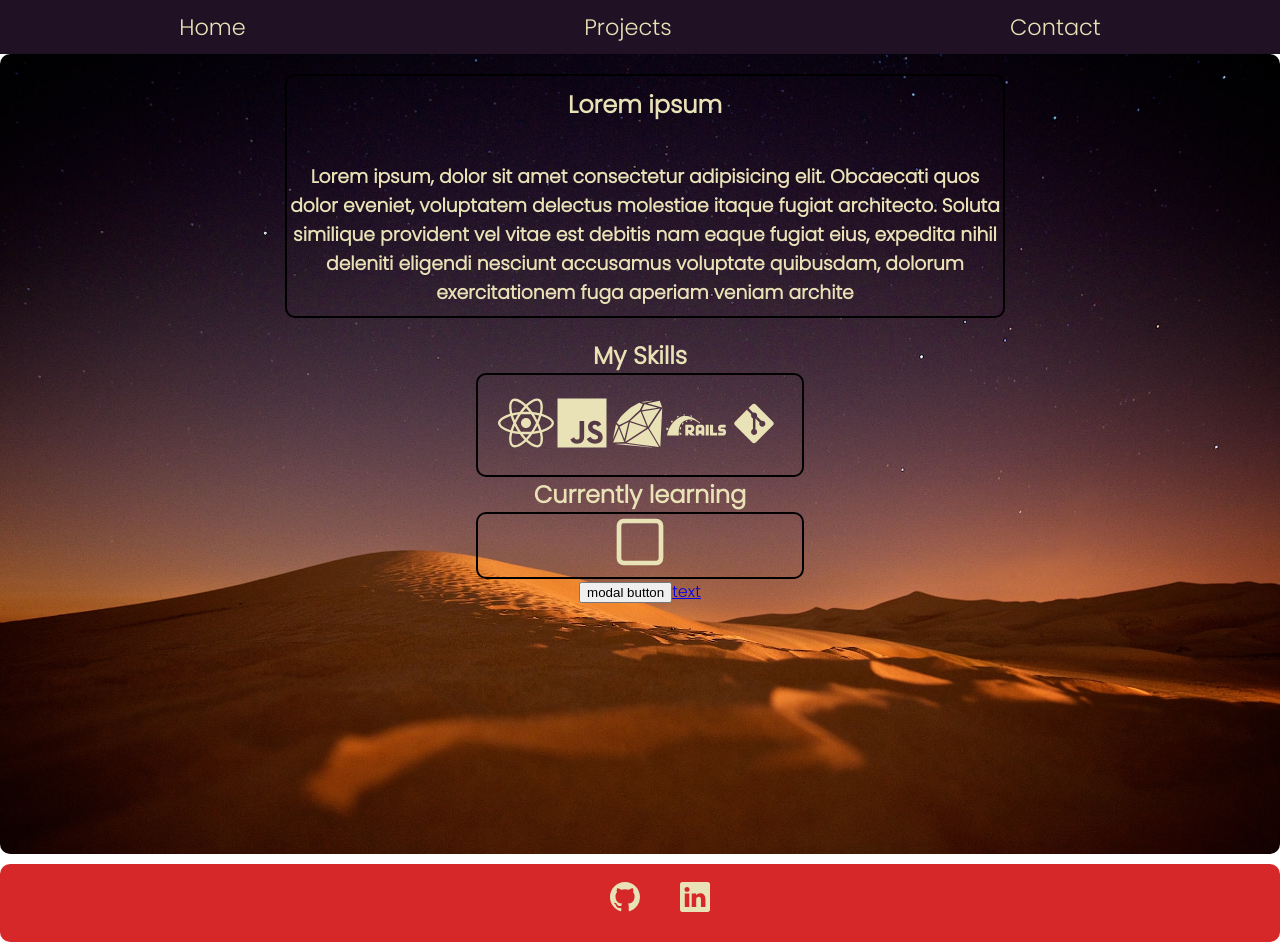
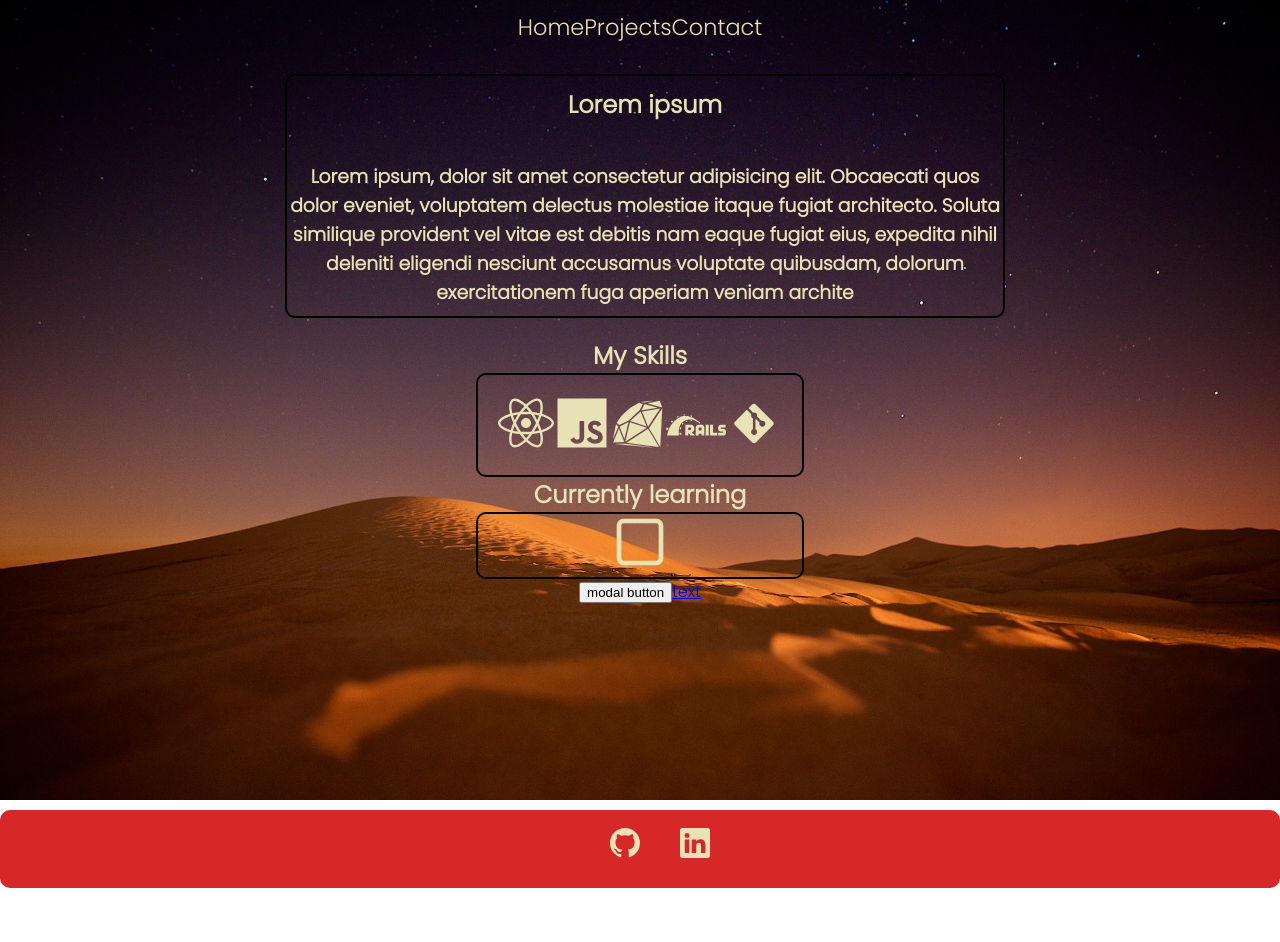
Before and after one commit to connor-cs/portfolio, a React (Create React App) app: page / in a window 1280 px wide. After the commit the page ends 888 px from the top, so only its background shows below. Built offline with nearby package versions, Linux system fonts and the light colour scheme.

Commit message:
nav changes

```diff
--- a/src/App.css
+++ b/src/App.css
@@ -49,12 +49,16 @@ body {
 
 .contact-container {
   display: flex;
+  flex-direction: column;
   justify-content: center;
-  border-radius: 7px;
   align-items: center;
   background-color: #003049;
-  /* width: 100vw;
-  height: 100vh; */
+   width: 100vw;
+  height: 100vh;
+}
+
+.contact-container > nav {
+  align-self: flex-start;
 }
 
 .contact>form {
@@ -106,7 +110,6 @@ body {
   display: flex;
   padding: 10px;
   justify-content: space-around;
-  background-color: #201125;
   color: white;
   text-decoration: none;
   /* margin-bottom: 6px; */
@@ -118,7 +121,6 @@ body {
   display: flex;
   flex-direction: column;
   align-items: center;
-  border-radius: 10px;
   /* background-image: linear-gradient(#003049, #004367); */
   /* background-color: #003049; */
   /* background-image: url('bg-recolor.jpg'); */
@@ -180,7 +182,7 @@ body {
 }
 
 .link:hover {
-  background-color: #9A1C1C;
+
 }
 
 .carousel {
@@ -191,9 +193,19 @@ body {
 
 .projects {
   display: flex;
+  color: #EAE2B7;
   flex-direction: column;
   border: 5px solid blue;
   /* height: 100vh; */
+  background-image: url('/public/project-bg.jpg');
+  background-size: cover;
+
+}
+
+.proj {
+  border: 2px solid green;
+  color: #EAE2B7;
+  /* background-color: #F77F00; */
 }
 
 
@@ -209,6 +221,7 @@ body {
   /* height: 100%; */
   display: grid;
   border: 3px solid red;
+  gap: 10px 10px;
   grid-template-columns: repeat(3, minmax(200px, 1fr));
 }
 
--- a/src/App.jsx
+++ b/src/App.jsx
@@ -10,13 +10,11 @@ import Footer from "./Components/Footer";
 function App() {
   return (
     <>
-      <Nav />
       <div className="app">
       <Routes>
         <Route path="/" element={<Home />}></Route>
         <Route path="/contact" element={<Contact />}></Route>
         <Route path="/projects" element={<Projects />}></Route>
-        {/* <Route path="/about" element={<About />}></Route> */}
       </Routes>
 
       </div>
--- a/src/Components/Nav.jsx
+++ b/src/Components/Nav.jsx
@@ -6,7 +6,6 @@ export default function Nav() {
     <div className='nav'>
       <NavLink className="link" to="/">Home</NavLink>
       <NavLink className="link" to="/projects">Projects</NavLink>
-      {/* <NavLink className="link" to="/about">About</NavLink> */}
       <NavLink className="link" to="/contact">Contact</NavLink>
     </div>
   )
--- a/src/Pages/Contact.jsx
+++ b/src/Pages/Contact.jsx
@@ -1,57 +1,73 @@
-import { useState } from "react"
-import React from 'react'
+import { useState } from "react";
+import React from "react";
+import Nav from "../Components/Nav";
 
 export default function Contact() {
   const [formData, setFormData] = useState({
-    name: '',
-    email: '',
-    message: ''
-  })
+    name: "",
+    email: "",
+    message: "",
+  });
 
   return (
     <div className="contact-container">
-    <div className='contact'>
+      <Nav />
+      <div className="contact">
         <h2>Send me a message</h2>
 
-      <form onSubmit={(e)=>handleSubmit(e)}>
-        <label htmlFor='name'>Name</label>
-        <input type='text' name='name' id='name' value={formData.name} onChange={handleChange}></input>
-        <label htmlFor='email'>Email</label>
-        <input type='email' name='email' id='email' value={formData.email} onChange={handleChange}></input>
-        <label htmlFor='message' id='message' ></label>
-        <textarea name='message' value={formData.message} onChange={handleChange}></textarea>
-        <button className="button" type="submit">Send</button>
+        <form onSubmit={(e) => handleSubmit(e)}>
+          <label htmlFor="name">Name</label>
+          <input
+            type="text"
+            name="name"
+            id="name"
+            value={formData.name}
+            onChange={handleChange}
+          ></input>
+          <label htmlFor="email">Email</label>
+          <input
+            type="email"
+            name="email"
+            id="email"
+            value={formData.email}
+            onChange={handleChange}
+          ></input>
+          <label htmlFor="message" id="message"></label>
+          <textarea
+            name="message"
+            value={formData.message}
+            onChange={handleChange}
+          ></textarea>
+          <button className="button" type="submit">
+            Send
+          </button>
         </form>
       </div>
     </div>
-  )
-
+  );
 
   async function handleSubmit(e) {
-  e.preventDefault()
+    e.preventDefault();
     try {
-    const res = await fetch('https://formspree.io/f/xknaqeqb', {
+      const res = await fetch("https://formspree.io/f/xknaqeqb", {
         method: "POST",
         headers: {
-        'Content-Type': 'application/json'
+          "Content-Type": "application/json",
         },
-      body: JSON.stringify(formData)
-  })
+        body: JSON.stringify(formData),
+      });
       if (res.ok) {
-    console.log('success')
+        console.log("success");
+      } else {
+        console.log("error", res);
       }
-   else {
-    console.log('error', res)
-   }
-  }
-  catch (error){
-    console.log(error)
+    } catch (error) {
+      console.log(error);
     }
   }
 
-  function handleChange (e) {
-    setFormData({...formData, [e.target.name]: [e.target.value]})
+  function handleChange(e) {
+    setFormData({ ...formData, [e.target.name]: [e.target.value] });
     // console.log([e.target.name], [e.target.value])
   }
-
 }
--- a/src/Pages/Home.jsx
+++ b/src/Pages/Home.jsx
@@ -1,15 +1,36 @@
 import React from "react";
+import { NavLink } from "react-router-dom";
+import Nav from "../Components/Nav";
 import { FaReact, FaJs, FaPython, FaNode } from "react-icons/fa";
 import { DiRuby, DiGit } from "react-icons/di";
 import { SiRubyonrails } from "react-icons/si";
 import ResModal from "../Components/Modal";
-import {FiSquare} from 'react-icons/fi'
-import image from '../images/bg-recolor.jpg'
+import { FiSquare } from "react-icons/fi";
+import image from "../images/bg-recolor.jpg";
 
 // style={{backgroundImage:`url(${image})`}}
 export default function Home() {
   return (
-    <div className="home" style={{backgroundImage:`url(${image})`, backgroundSize: 'cover', backgroundRepeat: 'no-repeat'}}>
+    <div
+      className="home"
+      style={{
+        backgroundImage: `url(${image})`,
+        backgroundSize: "cover",
+        backgroundRepeat: "no-repeat",
+      }}
+    >
+      {/* <div className="nav">
+        <NavLink className="link" to="/">
+          Home
+        </NavLink>
+        <NavLink className="link" to="/projects">
+          Projects
+        </NavLink>
+        <NavLink className="link" to="/contact">
+          Contact
+        </NavLink>
+      </div> */}
+      <Nav />
       <div className="intro">
         <h2>Lorem ipsum</h2>
         <h3>
@@ -31,7 +52,7 @@ export default function Home() {
           <DiGit size={56} />
         </div>
 
-          <h2>Currently learning</h2>
+        <h2>Currently learning</h2>
         <div className="learning">
           <FiSquare size={56} />
         </div>
--- a/src/Pages/ProjectsPage.jsx
+++ b/src/Pages/ProjectsPage.jsx
@@ -1,14 +1,20 @@
 import React from "react";
 import Project from "../Components/Project";
 import { projectData } from "../Components/ProjectData";
+import image from '../images/project-bg.jpg'
+import Nav from "../Components/Nav";
 
 console.log(projectData.fullStackTravel)
-
+//style={{backgroundImage: `url(${image})`, }}
 export default function Projects() {
   return (
-    <div className="projects">
+    <div className="projects" >
+      <Nav />
       <h1>My Projects</h1>
       <div className="proj-container">
+        <Project />
+        <Project />
+        <Project />
         <Project />
         <Project />
         <Project />
```
Also changed, not shown: public/project-bg.jpg (added), src/images/project-bg.jpg (added). Lines whose indentation alone changed are shown as unchanged.
